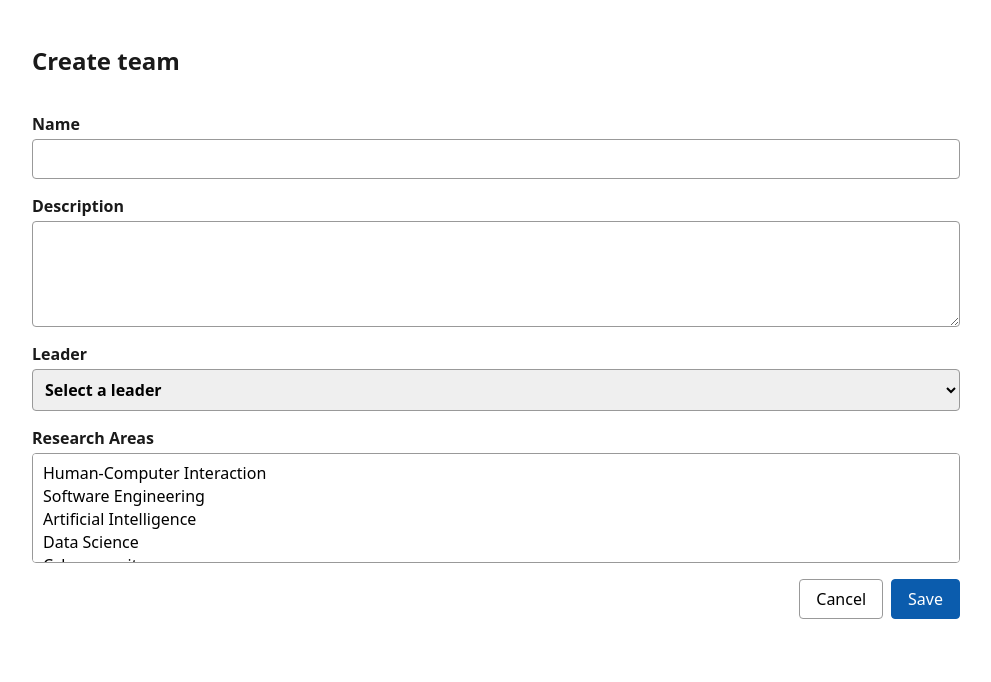
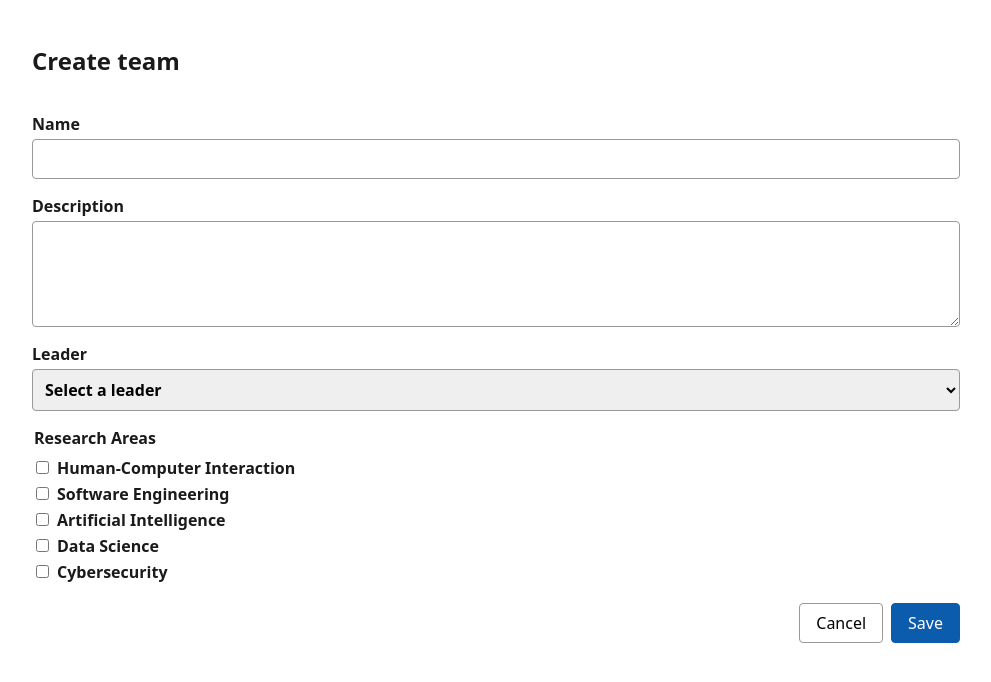
Before and after one commit to FEUP-MEIC-DS-2026-27/Prototype-MEIC05T4-Teams-and-Researchers, a React (Vite) app: page / in a window 1280 px wide. Both pictures are taken after a click on the button "New team". Shown: the top 682 px of the page, without its empty margins (144-1135 px from the left). Built offline with nearby package versions, Linux system fonts and the light colour scheme.

Commit message:
Changed Research area selection to checkbox

```diff
--- a/src/TeamForm.tsx
+++ b/src/TeamForm.tsx
@@ -75,24 +75,28 @@ export function TeamForm({ team, teams, researchAreas, researchers, saving, erro
         {errors.leaderId && <span id="team-leader-error" className="pt-error" role="alert">{errors.leaderId}</span>}
       </label>
 
-      <label>
-        Research Areas
-        <select
-          multiple
-          value={values.areaIds}
-          onChange={(e) => {
-            const selected = Array.from(e.target.selectedOptions, (opt) => opt.value);
-            setValues({ ...values, areaIds: selected });
-          }}
-          className="pt-select"
-        >
-          {researchAreas?.map((area) => (
-            <option key={area.id} value={area.id}>
-              {area.name}
-            </option>
-          ))}
-        </select>
-      </label>
+      <fieldset className="pt-fieldset" style={{ border: "none", padding: 0, margin: 0 }}>
+        <legend style={{ fontWeight: "bold", marginBottom: "8px" }}>Research Areas</legend>
+        {researchAreas?.map((area) => (
+          <label key={area.id} style={{ display: "block", marginBottom: "4px" }}>
+            <input
+              type="checkbox"
+              value={area.id}
+              checked={values.areaIds.includes(area.id)}
+              onChange={(e) => {
+                const isChecked = e.target.checked;
+                const newAreaIds = isChecked
+                  ? [...values.areaIds, area.id]
+                  : values.areaIds.filter((id) => id !== area.id);
+
+                setValues({ ...values, areaIds: newAreaIds });
+              }}
+              style={{ marginRight: "8px" }}
+            />
+            {area.name}
+          </label>
+        ))}
+      </fieldset>
 
       {error && <p className="pt-error" role="alert">{error}</p>}
 
--- a/src/memoryApi.ts
+++ b/src/memoryApi.ts
@@ -7,7 +7,7 @@ export const DEMO_AREAS: ResearchArea[] = [
   { id: "se", name: "Software Engineering" },
   { id: "ai", name: "Artificial Intelligence" },
   { id: "ds", name: "Data Science" },
-  { id: "sec", name: "Cybersecurity" },
+  { id: "sec", name: "Cybersecurity" }
 ];
 
 export const DEMO_RESEARCHERS: Researcher[] = [
```
